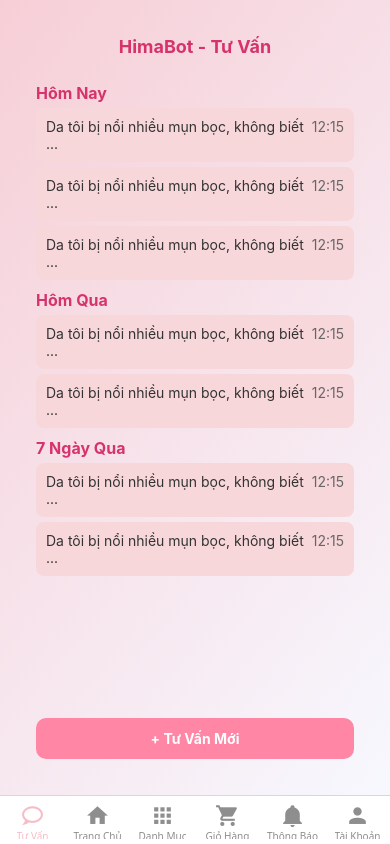
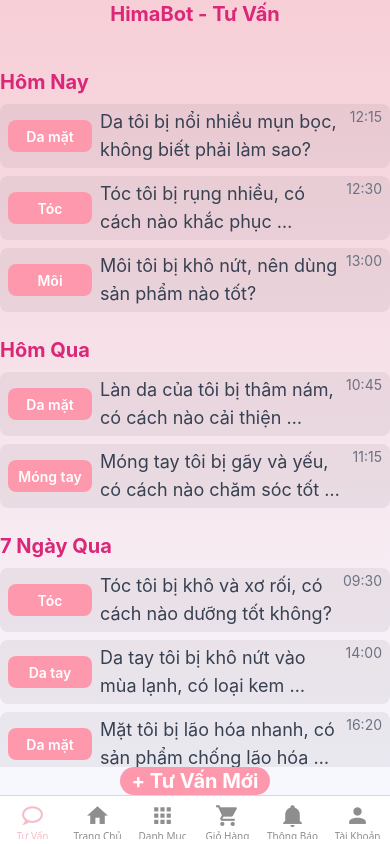
Before and after one commit to lion3993vn/NJS1703_Himari_MB, a React Native app: screen /Main in a window 390 px wide. Built offline with nearby package versions, Linux system fonts and the light colour scheme.

Commit message:
Update - Chatbot - ModalConsult

```diff
--- /dev/null
+++ b/src/components/consult/NewConsultModal.js
@@ -0,0 +1,28 @@
+import React from "react";
+import { Modal, View, Text, TouchableOpacity } from "react-native";
+
+const NewConsultModal = ({ visible, onClose }) => {
+  return (
+    <Modal
+      animationType="fade"
+      transparent={true}
+      visible={visible}
+      onRequestClose={onClose}
+    >
+      <View className="flex-1 justify-center items-center bg-black/50">
+        <View className="w-72 bg-white rounded-2xl p-8 items-center shadow-lg">
+          <Text className="mb-4 text-center text-xl font-bold">Tư Vấn Mới</Text>
+          {/* Add your form or content here */}
+          <TouchableOpacity
+            className="bg-[#FE99AD] rounded-xl py-2 px-4"
+            onPress={onClose}
+          >
+            <Text className="text-white font-bold text-center">Đóng</Text>
+          </TouchableOpacity>
+        </View>
+      </View>
+    </Modal>
+  );
+};
+
+export default NewConsultModal;
--- /dev/null
+++ b/src/components/consult/consult.js
@@ -0,0 +1,49 @@
+import React from "react";
+import { View, Text, FlatList } from "react-native";
+
+const Consults = ({ groupedData }) => {
+  const categories = Object.keys(groupedData || {});
+
+  return (
+    <FlatList
+      data={categories}
+      keyExtractor={(item) => item}
+      ListEmptyComponent={
+        <View className="mt-72">
+          <Text className="text-center text-gray-500 text-2xl -tracking-tighter">
+            Bạn đang gặp vấn đề về da?{"\n"}Đừng lo, hãy đặt câu hỏi để được
+            chuyên gia tư vấn ngay!
+          </Text>
+        </View>
+      }
+      renderItem={({ item }) => (
+        <View>
+          <Text className="text-pink-600 text-xl font-bold pt-6">{item}</Text>
+          {groupedData[item]?.map((consult) => (
+            <View
+              key={consult.id}
+              className="flex-row justify-between px-2 py-1 bg-[rgba(118,112,118,0.1)] rounded-lg mt-2"
+            >
+              {/* Container for bodyPart with flex to center it */}
+              <View className="bg-[#FE99AD] my-auto rounded-lg w-[84px] h-8 justify-center items-center">
+                <Text className="text-white text-center font-semibold">
+                  {consult.bodyPart}
+                </Text>
+              </View>
+              <Text
+                numberOfLines={2}
+                ellipsizeMode="tail"
+                className="text-gray-700 my-auto flex-1 text-lg px-2"
+              >
+                {consult.message}
+              </Text>
+              <Text className="text-gray-500">{consult.time}</Text>
+            </View>
+          ))}
+        </View>
+      )}
+    />
+  );
+};
+
+export default Consults;
--- a/src/components/data/consultData.js
+++ /dev/null
@@ -1,44 +0,0 @@
-export const consultData = [
-  {
-    id: "1",
-    category: "Hôm Nay",
-    message: "Da tôi bị nổi nhiều mụn bọc, không biết ...",
-    time: "12:15",
-  },
-  {
-    id: "2",
-    category: "Hôm Nay",
-    message: "Da tôi bị nổi nhiều mụn bọc, không biết ...",
-    time: "12:15",
-  },
-  {
-    id: "3",
-    category: "Hôm Nay",
-    message: "Da tôi bị nổi nhiều mụn bọc, không biết ...",
-    time: "12:15",
-  },
-  {
-    id: "4",
-    category: "Hôm Qua",
-    message: "Da tôi bị nổi nhiều mụn bọc, không biết ...",
-    time: "12:15",
-  },
-  {
-    id: "5",
-    category: "Hôm Qua",
-    message: "Da tôi bị nổi nhiều mụn bọc, không biết ...",
-    time: "12:15",
-  },
-  {
-    id: "6",
-    category: "7 Ngày Qua",
-    message: "Da tôi bị nổi nhiều mụn bọc, không biết ...",
-    time: "12:15",
-  },
-  {
-    id: "7",
-    category: "7 Ngày Qua",
-    message: "Da tôi bị nổi nhiều mụn bọc, không biết ...",
-    time: "12:15",
-  },
-];
--- a/src/components/layout/gradientBackground.js
+++ b/src/components/layout/gradientBackground.js
@@ -6,8 +6,8 @@ const GradientBackground = ({ children }) => {
   return (
     <LinearGradient
       colors={["rgba(254, 153, 173, 0.4)", "#F7F8FF"]} // Chỉnh màu hợp lệ
-      start={{ x: 0, y: 0 }}
-      end={{ x: 1, y: 0.4 }}
+      start={{ x: 0, y: 0 }} // Bắt đầu từ trên
+      end={{ x: 0, y: 1 }} // Kết thúc ở dưới
       style={styles.container}
     >
       <View style={styles.content}>{children}</View>
@@ -22,7 +22,6 @@ const styles = StyleSheet.create({
   content: {
     flex: 1,
     backgroundColor: "transparent", // Đảm bảo nội dung không che gradient
-    padding: 20,
   },
 });
 
--- /dev/null
+++ b/src/data/consultData.js
@@ -0,0 +1,93 @@
+export const consultData = [
+  {
+    id: "1",
+    category: "Hôm Nay",
+    message: "Da tôi bị nổi nhiều mụn bọc, không biết phải làm sao?",
+    time: "12:15",
+    bodyPart: "Da mặt",
+  },
+  {
+    id: "2",
+    category: "Hôm Nay",
+    message: "Tóc tôi bị rụng nhiều, có cách nào khắc phục không?",
+    time: "12:30",
+    bodyPart: "Tóc",
+  },
+  {
+    id: "3",
+    category: "Hôm Nay",
+    message: "Môi tôi bị khô nứt, nên dùng sản phẩm nào tốt?",
+    time: "13:00",
+    bodyPart: "Môi",
+  },
+  {
+    id: "4",
+    category: "Hôm Qua",
+    message: "Làn da của tôi bị thâm nám, có cách nào cải thiện không?",
+    time: "10:45",
+    bodyPart: "Da mặt",
+  },
+  {
+    id: "5",
+    category: "Hôm Qua",
+    message: "Móng tay tôi bị gãy và yếu, có cách nào chăm sóc tốt hơn?",
+    time: "11:15",
+    bodyPart: "Móng tay",
+  },
+  {
+    id: "6",
+    category: "7 Ngày Qua",
+    message: "Tóc tôi bị khô và xơ rối, có cách nào dưỡng tốt không?",
+    time: "09:30",
+    bodyPart: "Tóc",
+  },
+  {
+    id: "7",
+    category: "7 Ngày Qua",
+    message: "Da tay tôi bị khô nứt vào mùa lạnh, có loại kem dưỡng nào tốt?",
+    time: "14:00",
+    bodyPart: "Da tay",
+  },
+  {
+    id: "8",
+    category: "7 Ngày Qua",
+    message: "Mặt tôi bị lão hóa nhanh, có sản phẩm chống lão hóa nào hiệu quả?",
+    time: "16:20",
+    bodyPart: "Da mặt",
+  },
+  {
+    id: "9",
+    category: "7 Ngày Qua",
+    message: "Tôi có quầng thâm mắt, làm sao để giảm bớt?",
+    time: "08:40",
+    bodyPart: "Mắt",
+  },
+  {
+    id: "10",
+    category: "7 Ngày Qua",
+    message: "Da đầu tôi bị gàu nhiều, nên dùng dầu gội nào?",
+    time: "18:10",
+    bodyPart: "Da đầu",
+  },
+  {
+    id: "11",
+    category: "7 Ngày Qua",
+    message: "Mắt tôi thường xuyên bị khô và mỏi, có cách nào giúp cải thiện?",
+    time: "21:00",
+    bodyPart: "Mắt",
+  },
+  {
+    id: "12",
+    category: "7 Ngày Qua",
+    message: "Móng chân tôi bị nấm, có cách nào trị hiệu quả?",
+    time: "15:45",
+    bodyPart: "Móng chân",
+  },
+  {
+    id: "13",
+    category: "7 Ngày Qua",
+    message: "Da cổ tôi bị sạm màu, có cách nào làm sáng không?",
+    time: "17:50",
+    bodyPart: "Da cổ",
+  },
+];
--- a/src/screens/ConsultScreen.js
+++ b/src/screens/ConsultScreen.js
@@ -1,95 +1,58 @@
-import React from "react";
-import {
-  View,
-  Text,
-  StyleSheet,
-  FlatList,
-  TouchableOpacity,
-} from "react-native";
-import { consultData } from "../components/data/consultData";
+import React, { useEffect, useState } from "react";
+import { View, Text, TouchableOpacity, ActivityIndicator } from "react-native";
+import Consults from "../components/consult/consult";
+import { consultData } from "../data/consultData";
+import NewConsultModal from "../components/consult/NewConsultModal";
 
 export const ConsultScreen = () => {
+  const [consultDataState, setConsultDataState] = useState([]);
+  const [loading, setLoading] = useState(true);
+  const [modalVisible, setModalVisible] = useState(false);
+
+  useEffect(() => {
+    // Giả lập thời gian load API (Fake API Call)
+    setTimeout(() => {
+      setConsultDataState(consultData);
+      setLoading(false);
+    }, 1000);
+  }, []);
+
   // Nhóm dữ liệu theo category
-  const groupedData = consultData.reduce((acc, item) => {
+  const groupedData = consultDataState.reduce((acc, item) => {
     if (!acc[item.category]) acc[item.category] = [];
     acc[item.category].push(item);
     return acc;
   }, {});
 
   return (
-    <View style={styles.container}>
-      <Text style={styles.header}>HimaBot - Tư Vấn</Text>
+    <View className="flex-1 p-4">
+      <Text className="text-xl font-bold text-center text-pink-600 mb-4">
+        HimaBot - Tư Vấn
+      </Text>
 
-      <FlatList
-        data={Object.keys(groupedData)}
-        keyExtractor={(item) => item}
-        renderItem={({ item }) => (
-          <View>
-            <Text style={styles.category}>{item}</Text>
-            {groupedData[item].map((consult) => (
-              <View key={consult.id} style={styles.item}>
-                <Text style={styles.message}>{consult.message}</Text>
-                <Text style={styles.time}>{consult.time}</Text>
-              </View>
-            ))}
-          </View>
+      {/* Dùng flex-1 để đẩy nút xuống dưới */}
+      <View className="flex-1 space-y-4">
+        {loading ? (
+          <ActivityIndicator size="large" color="#D6336C" />
+        ) : (
+          <Consults groupedData={groupedData} />
         )}
+      </View>
+
+      {/* View này sẽ luôn nằm dưới cùng */}
+      <View className="mt-5">
+        <TouchableOpacity
+          style={{ alignSelf: "center", width: 150 }}
+          className="bg-[#FE99AD] py-4 px-6 rounded-full items-center mx-auto"
+          onPress={() => setModalVisible(true)}
+        >
+          <Text className="text-white text-xl font-bold">+ Tư Vấn Mới</Text>
+        </TouchableOpacity>
+      </View>
+      <NewConsultModal
+        visible={modalVisible}
+        onClose={() => setModalVisible(false)}
       />
-
-      {/* Nút Tư Vấn Mới */}
-      <TouchableOpacity style={styles.button}>
-        <Text style={styles.buttonText}>+ Tư Vấn Mới</Text>
-      </TouchableOpacity>
     </View>
   );
 };
-
-const styles = StyleSheet.create({
-  gradient: {
-    flex: 1,
-  },
-  container: {
-    flex: 1,
-    padding: 16,
-  },
-  header: {
-    fontSize: 18,
-    fontWeight: "bold",
-    textAlign: "center",
-    color: "#D6336C",
-    marginBottom: 16,
-  },
-  category: {
-    fontSize: 16,
-    fontWeight: "bold",
-    color: "#D6336C",
-    marginTop: 10,
-  },
-  item: {
-    flexDirection: "row",
-    justifyContent: "space-between",
-    padding: 10,
-    backgroundColor: "#F8D7DA",
-    marginTop: 5,
-    borderRadius: 8,
-  },
-  message: {
-    fontSize: 14,
-    color: "#333",
-  },
-  time: {
-    fontSize: 14,
-    color: "#666",
-  },
-  button: {
-    backgroundColor: "#FF86A5",
-    padding: 12,
-    borderRadius: 10,
-    alignItems: "center",
-    marginTop: 20,
-  },
-  buttonText: {
-    color: "#fff",
-    fontWeight: "bold",
-  },
-});
--- a/tsconfig.json
+++ /dev/null
@@ -1,4 +0,0 @@
-{
-  "compilerOptions": {},
-  "extends": "expo/tsconfig.base"
-}
```
Also changed, not shown: src/service/consultService.js (added, +13 -0 lines).
